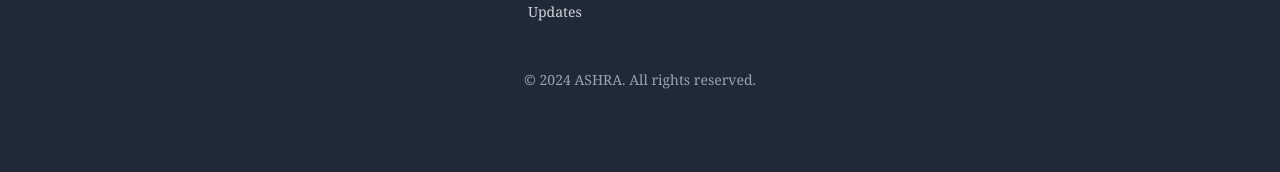
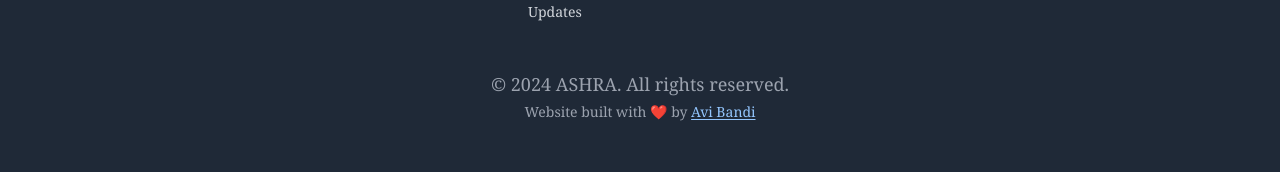
Before and after one commit to Sarvajith-Karun/ASHRA-Website, a Next.js app: page /about in a window 1280 px wide. Shown: the part 1018-1190 px from the top of the page. Built offline with nearby package versions, Linux system fonts and the light colour scheme.

Commit message:
added the built with love

```diff
--- a/components/footer/Footer.tsx
+++ b/components/footer/Footer.tsx
@@ -45,8 +45,9 @@ const Footer = () => {
             </div>
           </div>
 
-          <div className="mt-12 text-center text-gray-400 text-sm">
-            <p>&copy; {new Date().getFullYear()} ASHRA. All rights reserved.</p>
+          <div className="mt-12 text-center text-gray-400 ">
+            <p className='text-lg'>&copy; {new Date().getFullYear()} ASHRA. All rights reserved.</p>
+            <p className='text-sm mt-1'>Website built with ❤️ by <a className='hover:text-white hover:transition-all underline underline-offset-2 text-blue-300' href='https://www.avibandi.com/'>Avi Bandi</a></p>
           </div>
         </footer>
       </div>
```
